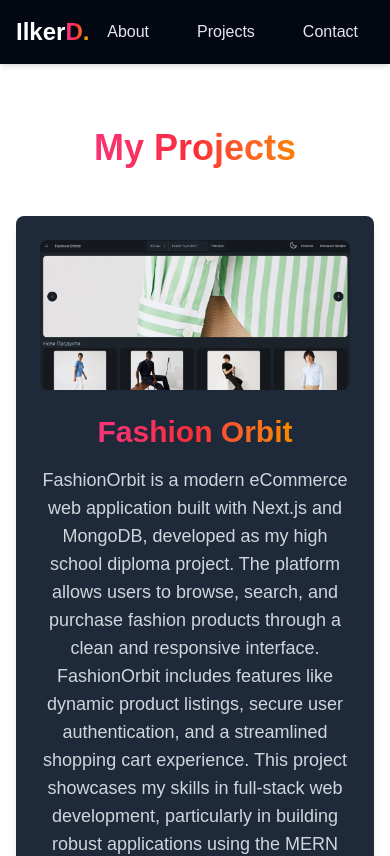
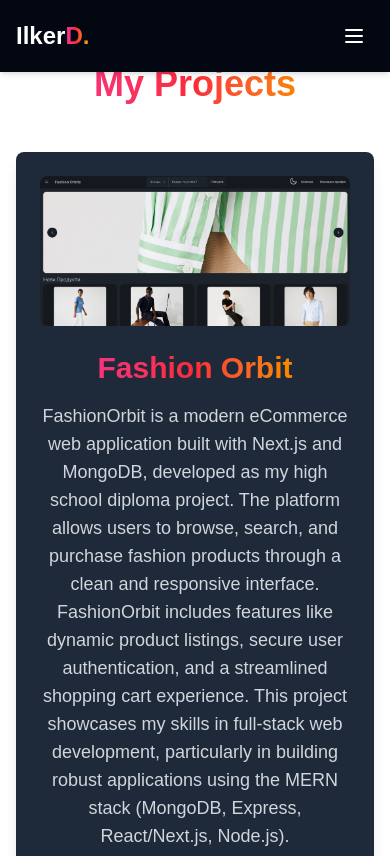
Before and after one commit to IlkerDurmush/idPortfolio, a Next.js app: page /projects in a window 390 px wide. Shown: the top 856 px of the page. Built offline with nearby package versions, Linux system fonts and the light colour scheme.

Commit message:
adding dropdown on navbar for smaller devices

```diff
--- a/app/(pages)/projects/page.tsx
+++ b/app/(pages)/projects/page.tsx
@@ -3,6 +3,7 @@ import Project from "@/app/components/Project";
 
 const ProjectsPage = () => {
   const projects = [
+    //Project 1
     {
       image: "/project1.png",
       title: "Fashion Orbit",
@@ -10,6 +11,7 @@ const ProjectsPage = () => {
         "FashionOrbit is a modern eCommerce web application built with Next.js and MongoDB, developed as my high school diploma project. The platform allows users to browse, search, and purchase fashion products through a clean and responsive interface. FashionOrbit includes features like dynamic product listings, secure user authentication, and a streamlined shopping cart experience. This project showcases my skills in full-stack web development, particularly in building robust applications using the MERN stack (MongoDB, Express, React/Next.js, Node.js).",
       link: "https://github.com/IlkerDurmush/FashionOrbit.git",
     },
+    //Project 2
     {
       image: "/project2.png",
       title: "UnUnemployed",
@@ -17,12 +19,19 @@ const ProjectsPage = () => {
         "UnUnemployed is a dynamic web application designed to connect job seekers with employers. It provides an easy-to-use platform for employers to post job opportunities and for job seekers to browse, apply, and manage their applications. The app features a clean, modern interface and powerful filtering tools that help users quickly find relevant job listings based on categories, location, and other criteria. With a focus on user experience, UnUnemployed ensures a seamless process for both employers and candidates, enabling efficient job searches and streamlining the recruitment process. Built with TypeScript and Next.js, UnUnemployed leverages modern web technologies to ensure fast performance and a responsive design, making it accessible across all devices.",
       link: "https://github.com/IlkerDurmush/UnUnemployed",
     },
+    //Project 3
     {
       image: "/project3.png",
       title: "ID Portfolio",
       description:
         "idPortfolio is a sleek and responsive personal portfolio built with Next.js 15, showcasing the skills, projects, and experience of a web and game developer. This project is designed with a mobile-friendly UI using Tailwind CSS and includes features like a contact form with validation, and SEO optimization. Hosted on Vercel, the app also integrates the Next.js App Router for improved routing and flexibility. Check out the live demo to explore the project further!",
       link: "https://github.com/IlkerDurmush/idPortfolio",
+    },
+    {
+      image: "/question.jpg",
+      title: "Soon",
+      description: "More projects are on their way.",
+      link: "https://github.com/IlkerDurmush/",
     },
   ];
 
--- a/app/components/Navbar.tsx
+++ b/app/components/Navbar.tsx
@@ -1,9 +1,18 @@
+"use client";
+
 import Link from "next/link";
+import { useState } from "react";
+import { Menu, X } from "lucide-react";
+import { AnimatePresence, motion } from "framer-motion";
 
 const Navbar: React.FC = () => {
+  const [isOpen, setIsOpen] = useState(false);
+  const navItems = ["about", "projects", "contact"];
+
   return (
-    <nav className="bg-gray-950 bg-opacity-70 backdrop-blur-sm p-4 shadow-md">
+    <nav className="bg-gray-950 bg-opacity-70 backdrop-blur-sm p-4 shadow-md fixed w-full z-50">
       <div className="max-w-7xl mx-auto flex justify-between items-center">
+        {/* Logo */}
         <div className="text-white text-2xl font-bold">
           <Link href="/">
             Ilker
@@ -12,8 +21,10 @@ const Navbar: React.FC = () => {
             </span>
           </Link>
         </div>
-        <ul className="flex space-x-4">
-          {["about", "projects", "contact"].map((route) => (
+
+        {/* Desktop nav */}
+        <ul className="hidden md:flex space-x-4">
+          {navItems.map((route) => (
             <li key={route}>
               <Link
                 href={`/${route}`}
@@ -24,7 +35,53 @@ const Navbar: React.FC = () => {
             </li>
           ))}
         </ul>
+
+        {/* Hamburger */}
+        <div className="md:hidden">
+          <button
+            onClick={() => setIsOpen(!isOpen)}
+            aria-label="Toggle Menu"
+            className="transition duration-300 ease-in-out hover:shadow-[0_0_15px_#f43f5e] hover:scale-110 hover:text-pink-500 rounded-full p-2"
+          >
+            {isOpen ? (
+              <X className="text-white w-6 h-6" />
+            ) : (
+              <Menu className="text-white w-6 h-6" />
+            )}
+          </button>
+        </div>
       </div>
+
+      {/* Mobile menu with animation */}
+      <AnimatePresence>
+        {isOpen && (
+          <motion.ul
+            initial={{ opacity: 0, y: -10 }}
+            animate={{ opacity: 1, y: 0 }}
+            exit={{ opacity: 0, y: -10 }}
+            transition={{ duration: 0.3 }}
+            className="md:hidden mt-4 space-y-2 px-4"
+          >
+            {navItems.map((route) => (
+              <motion.li
+                key={route}
+                initial={{ opacity: 0, x: -20 }}
+                animate={{ opacity: 1, x: 0 }}
+                exit={{ opacity: 0, x: -20 }}
+                transition={{ delay: 0.05 }}
+              >
+                <Link
+                  href={`/${route}`}
+                  className="block text-gray-200 px-4 py-2 rounded-lg transition-colors hover:bg-gradient-to-r from-pink-500 via-red-500 to-yellow-500 hover:text-white"
+                  onClick={() => setIsOpen(false)}
+                >
+                  {route.charAt(0).toUpperCase() + route.slice(1)}
+                </Link>
+              </motion.li>
+            ))}
+          </motion.ul>
+        )}
+      </AnimatePresence>
     </nav>
   );
 };
--- a/package.json
+++ b/package.json
@@ -9,7 +9,8 @@
     "lint": "next lint"
   },
   "dependencies": {
-    "framer-motion": "^12.6.3",
+    "framer-motion": "^12.7.4",
+    "lucide-react": "^0.501.0",
     "next": "15.2.4",
     "nodemailer": "^6.10.1",
     "react": "^19.0.0",
```
Also changed, not shown: 1 other file (tests, documents, lock files or other folders).
